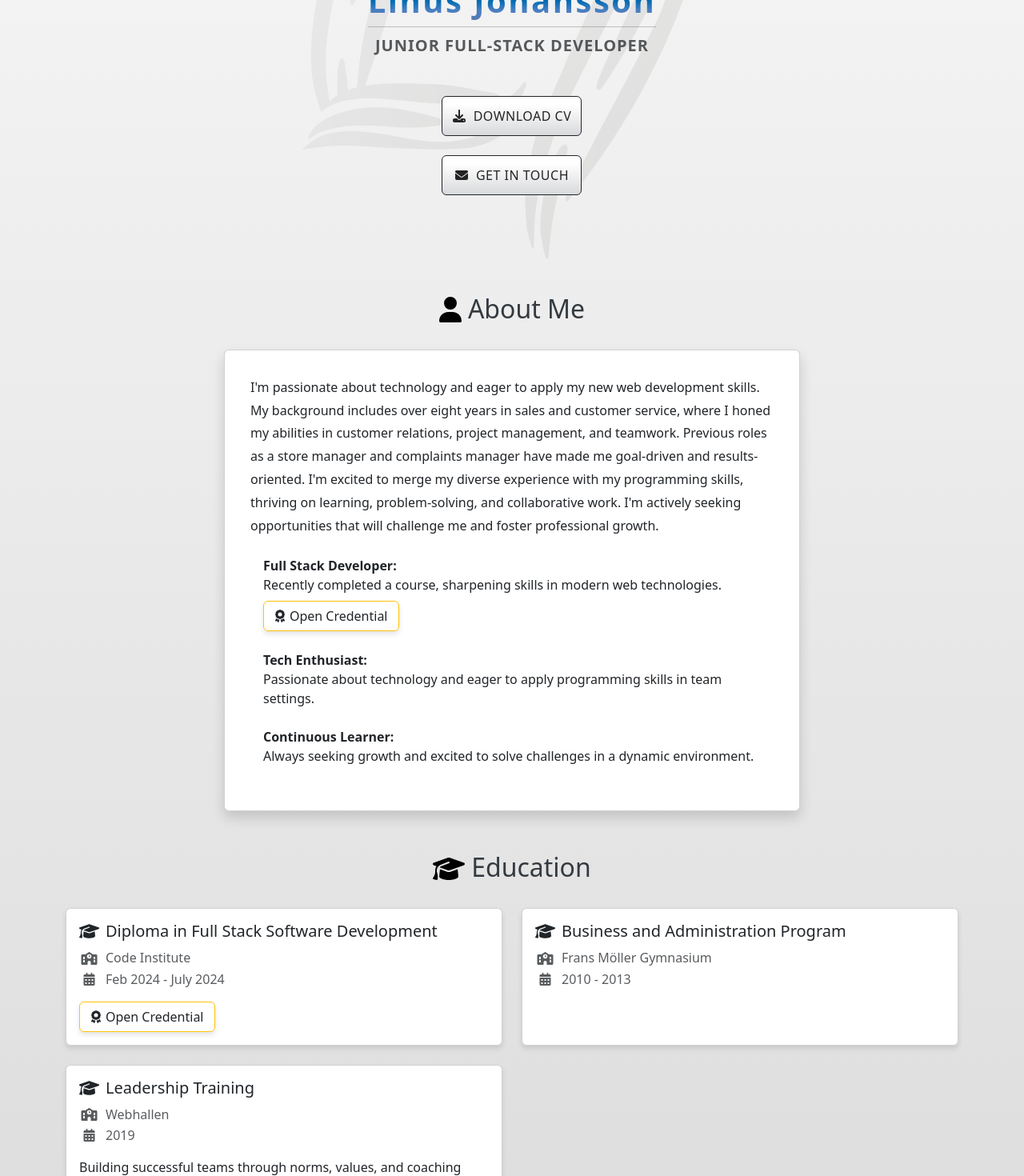
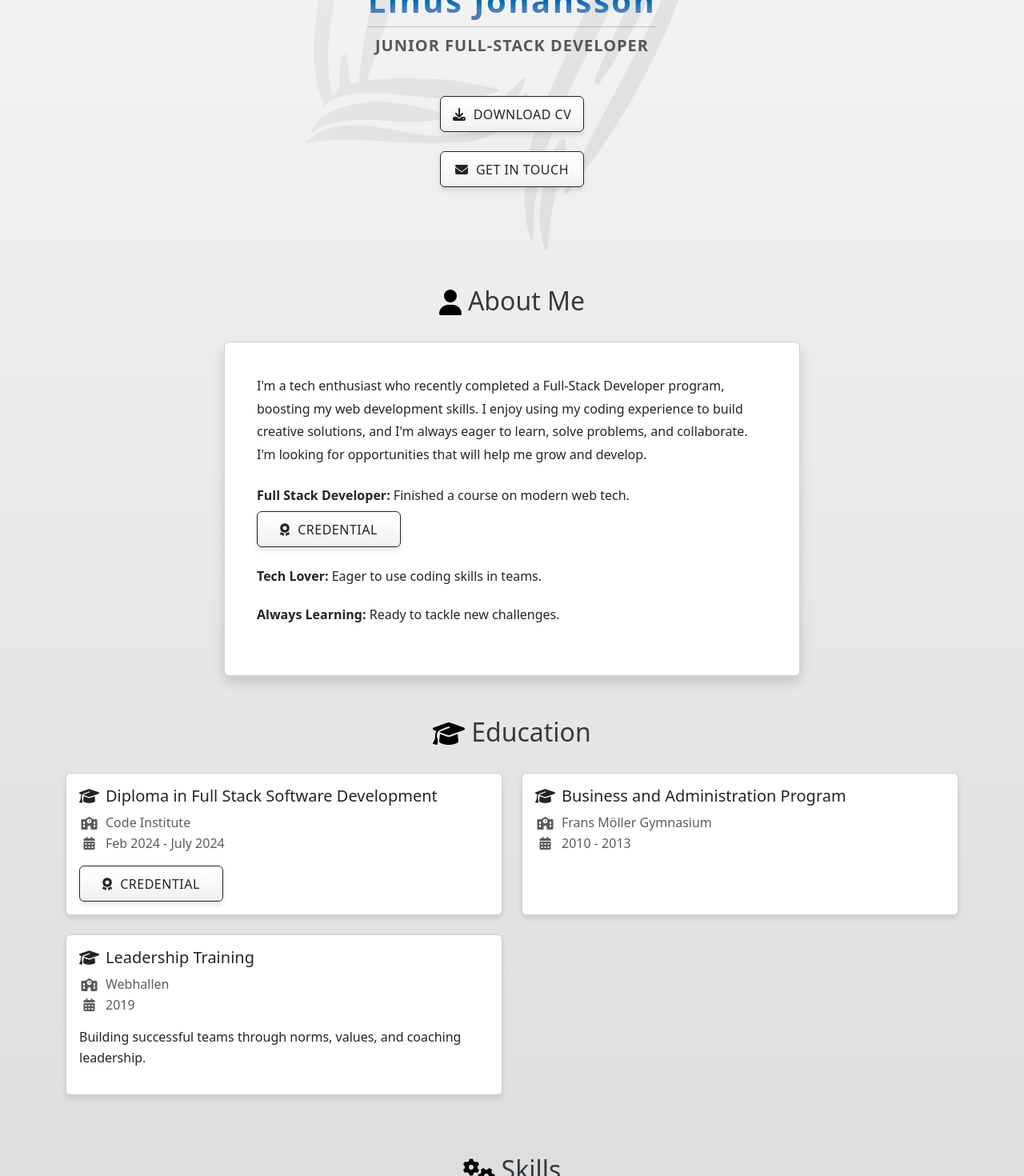
Before and after one commit to j0hanz/j0hanz-portfolio, a React (Create React App) app: page / in a window 1280 px wide. Shown: the part 400-1870 px from the top of the page at 80% size. Built offline with nearby package versions, Linux system fonts and the light colour scheme.

Commit message:
Change and improve button styling

```diff
--- a/src/App.module.css
+++ b/src/App.module.css
@@ -93,6 +93,56 @@ code {
   z-index: 1;
 }
 
+.customButtonLight {
+  width: 180px;
+  height: 45px;
+  background-image: linear-gradient(
+    180deg,
+    #ffffff 0%,
+    #fefefe 15%,
+    #fcfcfc 30%,
+    #fafafa 45%,
+    #f7f7f7 60%,
+    #f5f5f5 75%,
+    #f2f2f2 90%,
+    #f0f0f0 100%
+  );
+  border-radius: 25px;
+  transition:
+    transform 0.8s cubic-bezier(0.4, 0, 0.2, 1),
+    box-shadow 0.8s ease;
+  color: #404040;
+  text-transform: uppercase;
+  max-width: 100%;
+  display: flex;
+  align-items: center;
+  justify-content: center;
+  cursor: pointer;
+  box-shadow: 0 4px 6px rgba(0, 0, 0, 0.1);
+}
+
+.customButtonLight:hover {
+  transform: scale(1.01);
+}
+
+.customButtonLight:active {
+  transform: scale(0.99);
+}
+
+.buttonIcon {
+  margin-right: 10px;
+  color: #252424;
+  width: auto;
+}
+
+.buttonText {
+  font-size: 1rem;
+  font-weight: 500;
+  letter-spacing: 0.5px;
+  margin-left: 0;
+  color: #252424;
+}
+
 /* Scrollbar Styles */
 *::-webkit-scrollbar {
   width: 7px;
--- a/src/components/AboutMe.js
+++ b/src/components/AboutMe.js
@@ -6,84 +6,70 @@ import Credential from './Credential';
 import styles from './styles/AboutMe.module.css';
 import appStyles from '../App.module.css';
 
-const aboutMeContent = [
+const aboutMeItems = [
   {
     title: 'Full Stack Developer',
-    description:
-      'Recently completed a course, sharpening skills in modern web technologies.',
+    description: 'Finished a course on modern web tech.',
     hasCredential: true,
   },
   {
-    title: 'Tech Enthusiast',
-    description:
-      'Passionate about technology and eager to apply programming skills in team settings.',
+    title: 'Tech Lover',
+    description: 'Eager to use coding skills in teams.',
     hasCredential: false,
   },
   {
-    title: 'Continuous Learner',
-    description:
-      'Always seeking growth and excited to solve challenges in a dynamic environment.',
+    title: 'Always Learning',
+    description: 'Ready to tackle new challenges.',
     hasCredential: false,
   },
 ];
 
 const AboutMe = () => {
-  /* State to manage whether the credential modal is shown or not */
   const [showModal, setShowModal] = useState(false);
-
-  /* Toggles the visibility of the credential modal */
-  const toggleModal = () => setShowModal(!showModal);
 
   return (
     <section id="about-me" className="py-4">
       <Container>
         <div className="d-flex justify-content-center align-items-center">
-          <div>
           <FontAwesomeIcon
             icon={faUser}
             size="2x"
             className={appStyles.mainIcon}
           />
-          </div>
           <h2 className={appStyles.sectionTitle}>About Me</h2>
         </div>
         <Row className="justify-content-center mt-4 mx-auto">
           <Col md={8}>
-            <Card className={`p-3 shadow ${styles.aboutMeCard}`}>
+            <Card className={`p-4 shadow ${styles.aboutMeCard}`}>
               <Card.Body>
                 <Card.Text className={styles.cardText}>
-                  I'm passionate about technology and eager to apply my new web
-                  development skills. My background includes over eight years in
-                  sales and customer service, where I honed my abilities in
-                  customer relations, project management, and teamwork. Previous
-                  roles as a store manager and complaints manager have made me
-                  goal-driven and results-oriented. I'm excited to merge my
-                  diverse experience with my programming skills, thriving on
-                  learning, problem-solving, and collaborative work. I'm
-                  actively seeking opportunities that will challenge me and
-                  foster professional growth.
+                  I'm a tech enthusiast who recently completed a Full-Stack
+                  Developer program, boosting my web development skills. I enjoy
+                  using my coding experience to build creative solutions, and
+                  I'm always eager to learn, solve problems, and collaborate.
+                  I'm looking for opportunities that will help me grow and
+                  develop.
                 </Card.Text>
-                <ul className="mt-4 list-unstyled ms-3">
-                  {aboutMeContent.map((item, index) => (
-                    <li key={index} className="my-4">
-                      <strong className="d-block">{item.title}:</strong>
-                      {item.description}
+                <ul className="mt-4 list-unstyled">
+                  {aboutMeItems.map((item, index) => (
+                    <li key={index} className="mb-4">
+                      <strong>{item.title}:</strong> {item.description}
                       {item.hasCredential && (
+                        <div className="mt-2">
                           <Button
-                          variant="outline-warning text-dark d-block my-2"
-                          onClick={toggleModal}
-                          aria-controls="credential-modal"
-                          aria-expanded={showModal}
-                          className={styles.credentialButton}
+                            variant="outline-dark"
+                            onClick={() => setShowModal(true)}
+                            className={appStyles.customButtonLight}
                           >
                             <FontAwesomeIcon
                               icon={faAward}
-                            className={styles.buttonIcon}
+                              className={appStyles.buttonIcon}
                             />
-                          <span className={styles.buttonText}>
-                            Open Credential
+                            <span className={appStyles.buttonText}>
+                              Credential
                             </span>
                           </Button>
+                        </div>
                       )}
                     </li>
                   ))}
@@ -92,7 +78,7 @@ const AboutMe = () => {
             </Card>
           </Col>
         </Row>
-        <Credential show={showModal} handleClose={toggleModal} />
+        <Credential show={showModal} handleClose={() => setShowModal(false)} />
       </Container>
     </section>
   );
--- a/src/components/ContactForm.js
+++ b/src/components/ContactForm.js
@@ -151,8 +151,8 @@ const ContactForm = () => {
 
               <div className="d-flex justify-content-center my-4">
                 <Button
-                  className={styles.customButton}
-                  variant="outline-success"
+                  variant="outline-dark"
+                  className={appStyles.customButtonLight}
                   type="submit"
                   disabled={isSending}
                 >
@@ -168,9 +168,9 @@ const ContactForm = () => {
                     <>
                       <FontAwesomeIcon
                         icon={faEnvelope}
-                        className={styles.buttonIcon}
+                        className={appStyles.buttonIcon}
                       />
-                      <span className={styles.buttonText}>Submit</span>
+                      <span className={appStyles.buttonText}>Submit</span>
                     </>
                   )}
                 </Button>
--- a/src/components/Education.js
+++ b/src/components/Education.js
@@ -77,12 +77,15 @@ const Education = () => {
           )}
           {edu.hasCredential && (
             <Button
-              variant="outline-warning text-dark"
+              variant="outline-dark"
               onClick={toggleModal}
-              className={styles.credentialButton}
+              className={appStyles.customButtonLight}
             >
-              <FontAwesomeIcon icon={faAward} className={styles.buttonIcon} />
-              <span className={styles.buttonText}>Open Credential</span>
+              <FontAwesomeIcon
+                icon={faAward}
+                className={appStyles.buttonIcon}
+              />
+              <span className={appStyles.buttonText}>Credential</span>
             </Button>
           )}
         </Card.Body>
--- a/src/components/Hero.js
+++ b/src/components/Hero.js
@@ -48,7 +48,7 @@ const Hero = () => {
                 onClick={handleModalOpen}
                 variant="outline-dark"
                 disabled={loading}
-                className={`d-flex align-items-center mb-4 ${styles.customButton}`}
+                className={`d-flex align-items-center mb-4 ${appStyles.customButtonLight}`}
               >
                 {loading ? (
                   <Spinner
@@ -62,22 +62,22 @@ const Hero = () => {
                   <>
                     <FontAwesomeIcon
                       icon={faDownload}
-                      className={styles.buttonIcon}
+                      className={appStyles.buttonIcon}
                     />
-                    <span className={styles.buttonText}>Download CV</span>
+                    <span className={appStyles.buttonText}>Download CV</span>
                   </>
                 )}
               </Button>
               <Button
                 href="#contact"
                 variant="outline-dark"
-                className={`d-flex align-items-center ${styles.customButton}`}
+                className={`d-flex align-items-center ${appStyles.customButtonLight}`}
               >
                 <FontAwesomeIcon
                   icon={faEnvelope}
-                  className={styles.buttonIcon}
+                  className={appStyles.buttonIcon}
                 />
-                <span className={styles.buttonText}>Get in Touch</span>
+                <span className={appStyles.buttonText}>Get in Touch</span>
               </Button>
             </div>
           </Col>{' '}
--- a/src/components/styles/AboutMe.module.css
+++ b/src/components/styles/AboutMe.module.css
@@ -13,30 +13,3 @@
 .cardText {
   line-height: 1.8;
 }
-
-.credentialButton {
-  width: 170px;
-  max-width: 100%;
-  height: auto;
-  display: flex;
-  align-items: center;
-  justify-content: space-evenly;
-  transition:
-    transform 0.2s ease,
-    box-shadow 0.2s ease,
-    border-color 0.2s ease;
-  box-shadow: 0 4px 6px rgba(0, 0, 0, 0.1);
-}
-
-.credentialButton:active {
-  transform: scale(0.98);
-  box-shadow: 0 2px 6px rgba(0, 0, 0, 0.2);
-}
-
-.buttonIcon {
-  margin-right: 0.2rem;
-}
-
-.buttonText {
-  margin-left: 0.2rem;
-}
--- a/src/components/styles/ContactForm.module.css
+++ b/src/components/styles/ContactForm.module.css
@@ -5,31 +5,3 @@
   justify-content: center;
   align-items: center;
 }
-
-/* Custom Button Styling */
-.customButton {
-  width: 110px;
-  max-width: 100%;
-  height: auto;
-  display: flex;
-  align-items: center;
-  justify-content: space-evenly;
-  transition:
-    transform 0.3s ease,
-    box-shadow 0.3s ease,
-    border-color 0.3s ease;
-  box-shadow: 0 4px 6px rgba(0, 0, 0, 0.1);
-}
-
-.customButton:active {
-  transform: scale(0.98);
-  box-shadow: 0 2px 6px rgba(0, 0, 0, 0.2);
-}
-
-.buttonIcon {
-  margin-right: 0.2rem;
-}
-
-.buttonText {
-  margin-left: 0.2rem;
-}
--- a/src/components/styles/Education.module.css
+++ b/src/components/styles/Education.module.css
@@ -36,33 +36,6 @@
   line-height: 1.6;
 }
 
-.credentialButton {
-  width: 170px;
-  max-width: 100%;
-  height: auto;
-  display: flex;
-  align-items: center;
-  justify-content: space-evenly;
-  transition:
-    transform 0.2s ease,
-    box-shadow 0.2s ease,
-    border-color 0.2s ease;
-  box-shadow: 0 4px 6px rgba(0, 0, 0, 0.1);
-}
-
-.credentialButton:active {
-  transform: scale(0.98);
-  box-shadow: 0 2px 6px rgba(0, 0, 0, 0.2);
-}
-
-.buttonIcon {
-  margin-right: 0.2rem;
-}
-
-.buttonText {
-  margin-left: 0.2rem;
-}
-
 .experienceIcon {
   width: 25px;
   margin-right: 0.5rem;
--- a/src/components/styles/Hero.module.css
+++ b/src/components/styles/Hero.module.css
@@ -36,62 +36,6 @@
   letter-spacing: 2.5px;
 }
 
-.customButton {
-  width: 175px;
-  height: 50px;
-  background-image: linear-gradient(to top, #d8d9db 0%, #fff 80%, #fdfdfd 100%);
-  border-radius: 25px;
-  border: 1px solid #d1d1d1;
-  transition: all 0.3s ease;
-  color: #404040;
-  font-weight: 600;
-  letter-spacing: 0.5px;
-  text-transform: uppercase;
-  max-width: 100%;
-  display: flex;
-  align-items: center;
-  justify-content: center;
-  cursor: pointer;
-  outline: none;
-  padding: 0 15px;
-}
-
-.customButton:hover {
-  box-shadow: 0 6px 12px rgba(0, 0, 0, 0.1);
-}
-
-.customButton:active {
-  box-shadow:
-    0 4px 3px 1px #fcfcfc,
-    0 6px 8px #d6d7d9,
-    0 -4px 4px #cecfd1,
-    0 -6px 4px #fefefe,
-    inset 0 0 5px 3px #999,
-    inset 0 0 30px #aaa;
-}
-
-.customButton:focus {
-  box-shadow:
-    0 4px 3px 1px #fcfcfc,
-    0 6px 8px #d6d7d9,
-    0 -4px 4px #cecfd1,
-    0 -6px 4px #fefefe,
-    inset 0 0 5px 3px #999,
-    inset 0 0 30px #aaa;
-}
-
-.buttonIcon {
-  margin-right: 10px;
-  color: #252424;
-  width: auto;
-}
-
-.buttonText {
-  font-size: 1rem;
-  margin-left: 0;
-  color: #252424;
-}
-
 @media (max-width: 768px) {
   .heroImage {
     width: 175px;
```
Lines whose indentation alone changed are shown as unchanged.
